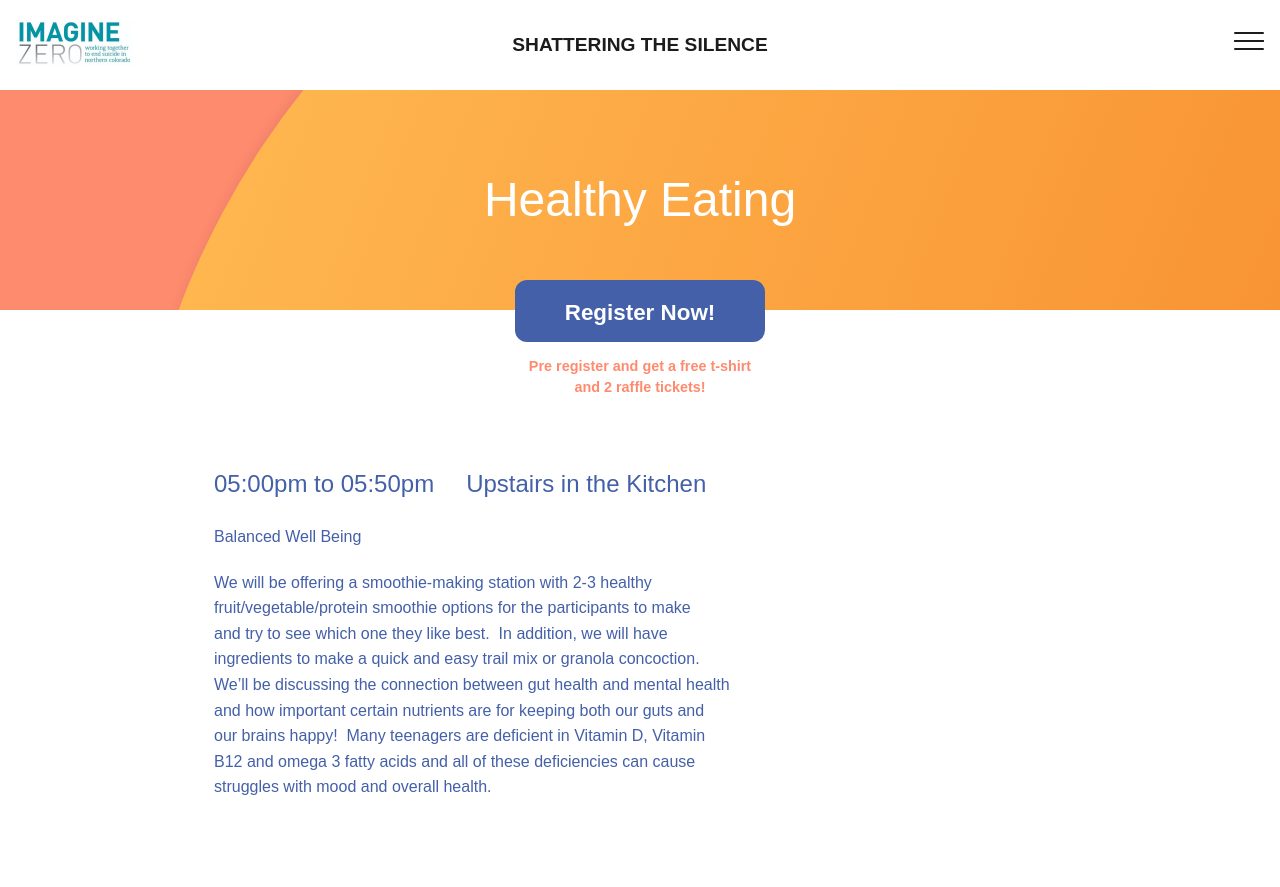
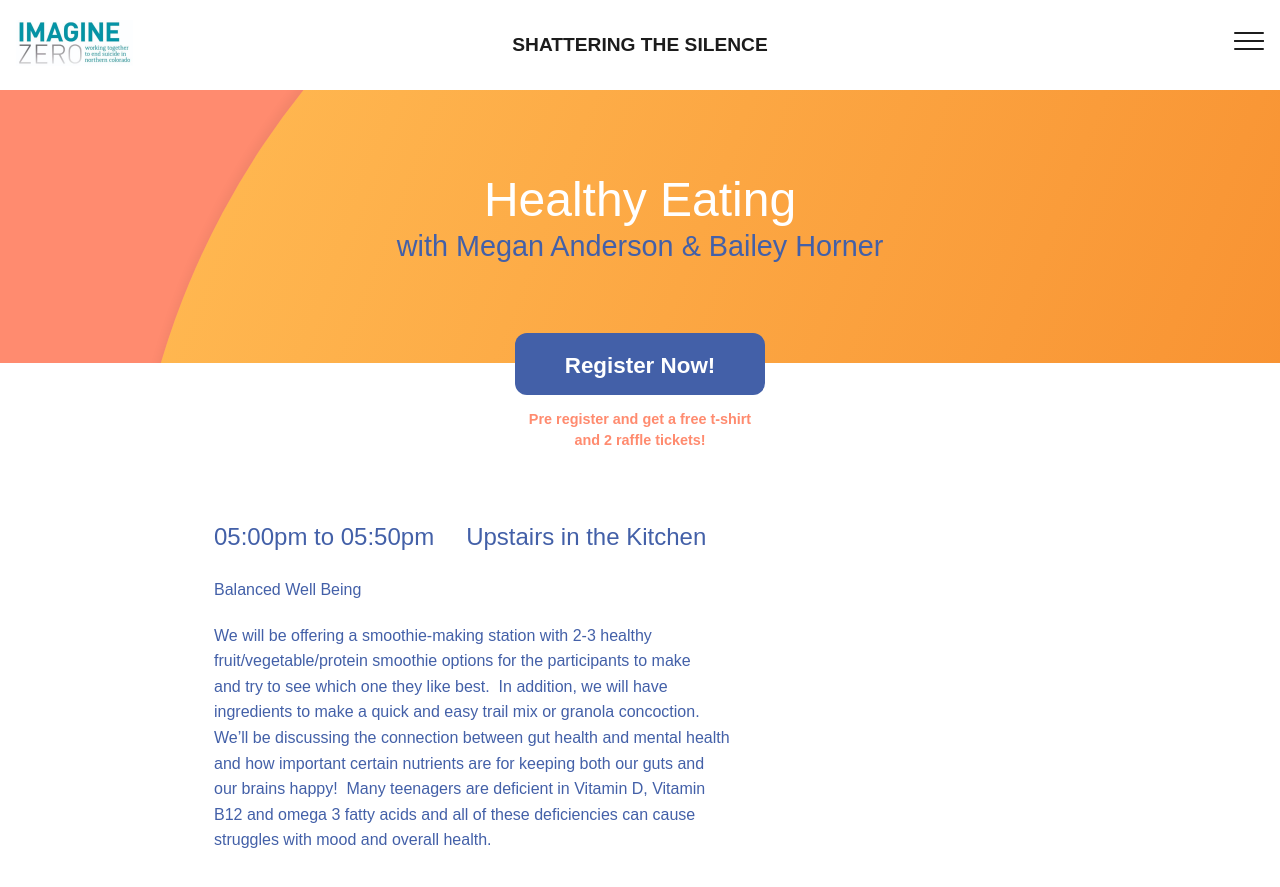
Before and after one commit to michaeldmcqueen/shatteringthesilence, a Jekyll site: the page built from _programs/healthy-eating.md, in a window 1280 px wide and 900 px high. Shown: the top 887 px of the window. Built offline with Jekyll 4.4.1, drawn with Linux system fonts in a browser that asks for light colours; some web fonts are replaced.

Commit message:
Updated '_programs/healthy-eating.md' via CloudCannon

```diff
--- a/_programs/healthy-eating.md
+++ b/_programs/healthy-eating.md
@@ -1,6 +1,6 @@
 ---
 title: Healthy Eating
-presenter:
+presenter: Megan Anderson & Bailey Horner
 image_path: /uploads/bwb-logo.jpg
 start_time: '5:00 PM'
 end_time: '5:50 PM'
@@ -12,4 +12,4 @@
 
 Balanced Well Being
 
-We will be offering a smoothie-making station with 2-3 healthy&nbsp;<br>fruit/vegetable/protein smoothie options for the participants to make&nbsp;<br>and try to see which one they like best.&nbsp; In addition, we will have&nbsp;<br>ingredients to make a quick and easy trail mix or granola concoction. &nbsp;<br>We'll be discussing the connection between gut health and mental health&nbsp;<br>and how important certain nutrients are for keeping both our guts and&nbsp;<br>our brains happy!&nbsp; Many teenagers are deficient in Vitamin D, Vitamin&nbsp;<br>B12 and omega 3 fatty acids and all of these deficiencies can cause&nbsp;<br>struggles with mood and overall health.
+We will be offering a smoothie-making station with 2-3 healthy <br>fruit/vegetable/protein smoothie options for the participants to make <br>and try to see which one they like best.  In addition, we will have <br>ingredients to make a quick and easy trail mix or granola concoction.  <br>We'll be discussing the connection between gut health and mental health <br>and how important certain nutrients are for keeping both our guts and <br>our brains happy!  Many teenagers are deficient in Vitamin D, Vitamin <br>B12 and omega 3 fatty acids and all of these deficiencies can cause <br>struggles with mood and overall health.
```
